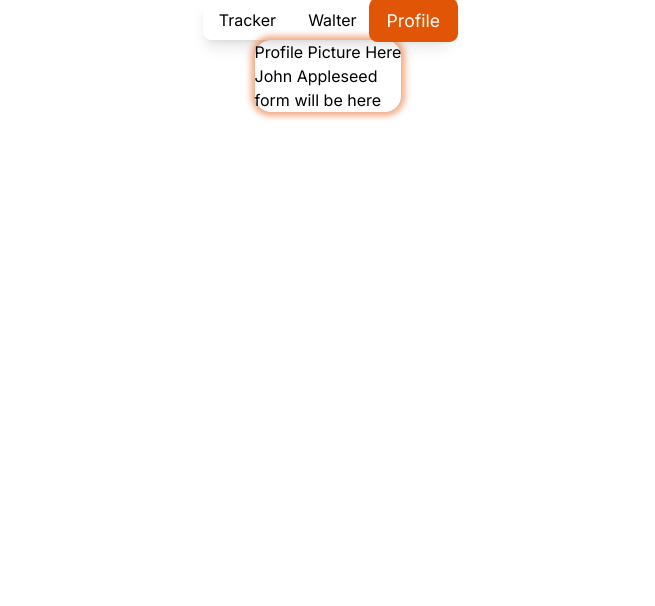
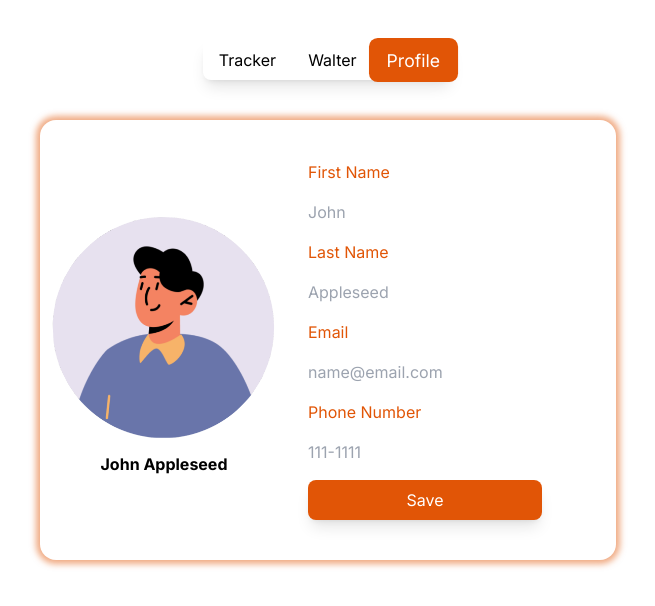
Before and after one commit to natelalor/resumate, a Next.js app: page /profile in a window 1280 px wide. Shown: the top 606 px of the page, without its empty margins (312-967 px from the left). Built offline with nearby package versions, Linux system fonts and the light colour scheme.

Commit message:
Profile page styling and structure. Added images folder.

```diff
--- a/src/app/components/MainNav.tsx
+++ b/src/app/components/MainNav.tsx
@@ -9,7 +9,7 @@ interface NavProps {
 
 export default function MainNav({ activeTab }: NavProps) {
   return (
-    <div className="inline-flex justify-center items-center shadow-lg rounded-lg">
+    <div className="inline-flex justify-center items-center my-10 shadow-lg rounded-lg">
       <Link href="/tracker">
         <div
           className={`cursor-pointer px-4 py-2 rounded-lg tab-transition ${
--- a/src/app/components/form.tsx
+++ b/src/app/components/form.tsx
@@ -18,14 +18,14 @@ export default function Form({ activeTab }: FormProps) {
   return (
     <form onSubmit={handleSubmit} className="flex flex-col space-y-4 py-10 px-5">
       <label htmlFor="email">Email:</label>
-      <input type="text" id="email" name="email" placeholder="name@email.com" />
+      <input type="text" id="email" name="email" placeholder="name@email.com" required />
       <label htmlFor="password">Password:</label>
-      <input type="password" id="password" name="password" placeholder="•••••••••••" />
+      <input type="password" id="password" name="password" placeholder="•••••••••••" required />
 
       {activeTab === 'signup' && (
         <>
           <label htmlFor="confirmPassword">Confirm Password:</label>
-          <input type="password" id="confirmPassword" name="confirmPassword" placeholder="•••••••••••" />
+          <input type="password" id="confirmPassword" name="confirmPassword" placeholder="•••••••••••" required />
         </>
       )}
 
--- a/src/app/profile/components/ProfileForm.tsx
+++ b/src/app/profile/components/ProfileForm.tsx
@@ -1,12 +1,37 @@
 "use client";
 
-import React from 'react';
+import React, { useState } from 'react';
+import { useRouter } from 'next/navigation';
 
-export default function Title() {
-  return (
-    <div className="">
-        <p>form will be here</p>
+export default function ProfileForm() {
+    const [isSubmitting, setIsSubmitting] = useState(false); // State to manage button state
+    const router = useRouter(); // Initialize the useRouter hook
 
-    </div>
-  );
+    const handleSubmit = (e: React.FormEvent) => {
+      e.preventDefault();
+      setIsSubmitting(true); // Set the button state to "submitting"
+      setTimeout(() => setIsSubmitting(false), 3000); // Reset button state after 3 seconds
+    //   router.push('/tracker');
+    };
+
+    return (
+        <div className="">
+            <form onSubmit={handleSubmit} className="flex flex-col space-y-4 py-10 px-5">
+                <label className="text-theme-orange" htmlFor="firstName">First Name</label>
+                <input type="text" id="firstName" name="firstName" placeholder="John" />
+                <label className="text-theme-orange" htmlFor="lastName">Last Name</label>
+                <input type="text" id="lastName" name="lastName" placeholder="Appleseed" />
+                <label className="text-theme-orange" htmlFor="email">Email</label>
+                <input type="email" id="email" name="email" placeholder="name@email.com" />
+                <label className="text-theme-orange" htmlFor="phone">Phone Number</label>
+                <input type="tel" id="phone" name="phone" placeholder="111-1111" required/>
+
+                <input
+                    className={`w-auto px-4 py-2 rounded-lg shadow-lg text-white ${isSubmitting ? 'bg-green-500' : 'bg-theme-orange'} ${isSubmitting ? 'hover:bg-green-400' : 'hover:bg-theme-orange-light'}`}
+                    type="submit"
+                    value={isSubmitting ? "Changes Saved." : "Save"}
+                />
+            </form>
+        </div>
+    );
 }
--- a/src/app/profile/components/ProfilePicture.tsx
+++ b/src/app/profile/components/ProfilePicture.tsx
@@ -2,15 +2,14 @@
 
 import React from 'react';
 
-export default function Title() {
+export default function ProfilePicture() {
   return (
     <div className="">
     {/* profile picture & name container */}
-        <div >
-            {/* Profile picture container */}
-            <p>Profile Picture Here</p>
+        <div className="w-56 m-3">
+            <img src="./images/profile_picture_placeholder.png"/>
         </div>
-        <div>
+        <div className="flex flex-col items-center font-bold">
             {/* name container */}
             <p>John Appleseed</p>
         </div>
--- a/src/app/profile/page.tsx
+++ b/src/app/profile/page.tsx
@@ -4,21 +4,23 @@ import React from 'react';
 import { usePathname } from 'next/navigation';
 import MainNav from '../components/MainNav';
 import ProfilePicture from './components/ProfilePicture';
-import ProfileForm from './components/profileForm';
+import ProfileForm from './components/ProfileForm';
 
 export default function Profile() {
   const pathname = usePathname();
   const activeTab = pathname.split('/')[1] || 'tracker';
 
   return (
-    <main className="flex flex-col items-center">
-      <div>
+    <main className="flex flex-col">
+      <div className="flex flex-col items-center">
         <MainNav activeTab={activeTab as 'tracker' | 'walter' | 'profile'} />
       </div>
       {/* body container */}
-      <div className="shadow-orange rounded-2xl">
-        <ProfilePicture />
-        <ProfileForm />
+      <div className="flex items-center justify-center">
+        <div className="flex items-center max-w-xl w-full shadow-orange rounded-2xl">
+          <ProfilePicture />
+          <ProfileForm />
+        </div>
       </div>
     </main>
   );
```
Also changed, not shown: public/images/profile_picture_placeholder.png (added).
